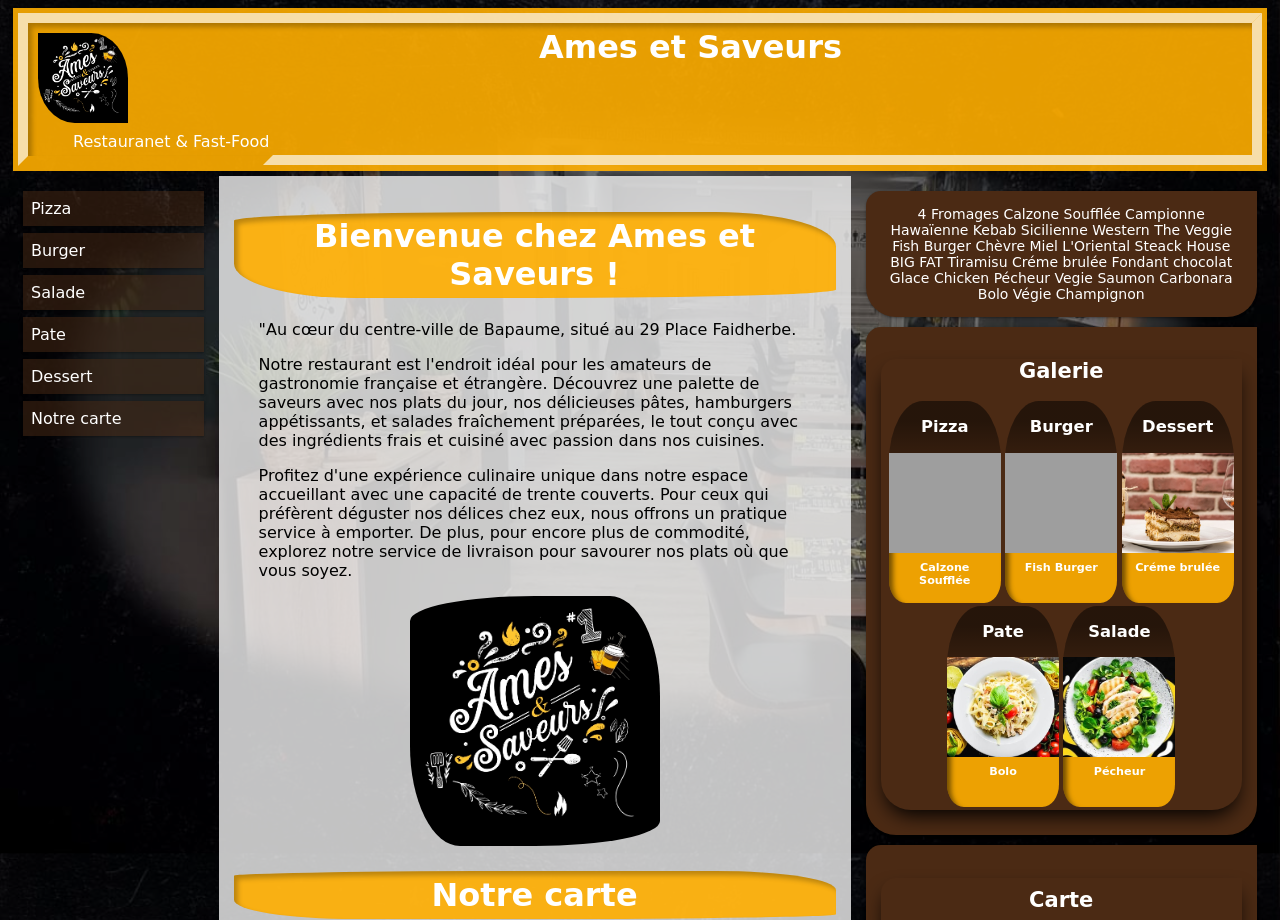
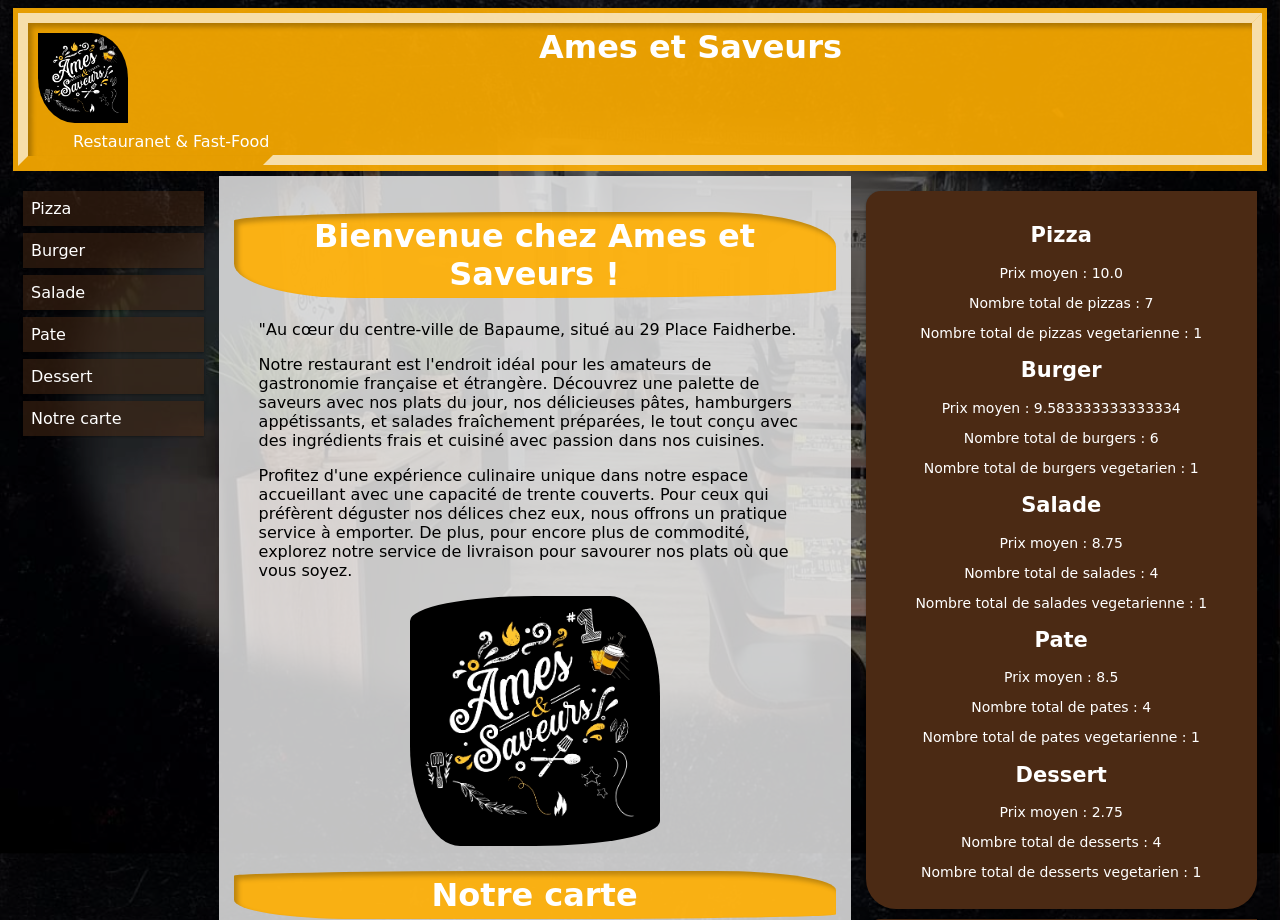
Before and after one commit to Cyberchoc/AmesSaveurs, a Django app: page / in a window 1280 px wide. Shown: the top 920 px of the page. Run offline with Django 4.2, Linux system fonts and the light colour scheme; data comes from the database, SQL or seed files in the repository.

Commit message:
ajoute pandas moyenne nombre filtre

```diff
--- a/main/templates/main/index.html
+++ b/main/templates/main/index.html
@@ -53,9 +53,26 @@
           <div class="aside">
             <div class="slider_all">
               <div class="slide_all">
-                {% for image in images %}
-                  {{ image }}
-                {% endfor %}
+                <h2>Pizza</h2>
+                <p>Prix moyen : {{ prix_moyen_pizzas }}</p>
+                <p>Nombre total de pizzas : {{ nombre_total_pizzas }}</p>
+                <p>Nombre total de pizzas vegetarienne : {{ nombre_vegetarienne_pizzas }}</p>
+                <h2>Burger</h2>
+                <p>Prix moyen : {{ prix_moyen_burger }}</p>
+                <p>Nombre total de burgers : {{ nombre_total_burger }}</p>
+                <p>Nombre total de burgers vegetarien : {{ nombre_vegetarienne_burgers }}</p>
+                <h2>Salade</h2>
+                <p>Prix moyen : {{ prix_moyen_salades }}</p>
+                <p>Nombre total de salades : {{ nombre_total_salades }}</p>
+                <p>Nombre total de salades vegetarienne : {{ nombre_vegetarienne_salades }}</p>
+                <h2>Pate</h2>
+                <p>Prix moyen : {{ prix_moyen_pates }}</p>
+                <p>Nombre total de pates : {{ nombre_total_pates }}</p>
+                <p>Nombre total de pates vegetarienne : {{ nombre_vegetarienne_pates }}</p>
+                <h2>Dessert</h2>
+                <p>Prix moyen : {{ prix_moyen_desserts }}</p>
+                <p>Nombre total de desserts : {{ nombre_total_desserts }}</p>
+                <p>Nombre total de desserts vegetarien : {{ nombre_vegetarienne_desserts }}</p>
               </div>
             </div>
           </div>
--- a/main/views.py
+++ b/main/views.py
@@ -6,6 +6,8 @@ from burger.models import Burger
 from salade.models import Salade
 from dessert.models import Dessert
 from pate.models import Pate
+import pandas as pd
+
 
 # Create your views here.
 
@@ -17,25 +19,116 @@ def index(request):
     desserts = Dessert.objects.all()
     pates = Pate.objects.all()
 
-    all_noms = []
-    for i in pizzas:
-        image = i.nom
-        all_noms.append(image)
+    # Créer un dictionnaire avec les données
+    pizza_data  = {
+        'nom': [pizza.nom for pizza in pizzas],
+        'prix': [pizza.prix for pizza in pizzas],
+        'ingredients': [pizza.ingredients for pizza in pizzas],
+        'pizza_base_tomate': [pizza.pizza_base_tomate for pizza in pizzas],
+        'pizza_base_creme': [pizza.pizza_base_creme for pizza in pizzas],
+        'vegetarienne': [pizza.vegetarienne for pizza in pizzas],
+        'stock': [pizza.stock for pizza in pizzas],
+        'image': [pizza.thumbnail for pizza in pizzas],
+    }
 
-    for i in burgers:
-        image = i.nom
-        all_noms.append(image)
 
-    for i in desserts:
-        image = i.nom
-        all_noms.append(image)
+    burger_data  = {
+        'nom': [burger.nom for burger in burgers],
+        'prix': [burger.prix for burger in burgers],
+        'ingredients': [burger.ingredients for burger in burgers],
+        'vegetarienne': [burger.vegetarienne for burger in burgers],
+        'stock': [burger.stock for burger in burgers],
+        'image': [burger.thumbnail for burger in burgers],
+    }
 
-    for i in salades:
-        image = i.nom
-        all_noms.append(image)
 
-    for i in pates:
-        image = i.nom
-        all_noms.append(image)
+    salade_data = {
+        'nom': [salade.nom for salade in salades],
+        'prix': [salade.prix for salade in salades],
+        'ingredients': [salade.ingredients for salade in salades],
+        'vegetarienne': [salade.vegetarienne for salade in salades],
+        'stock': [salade.stock for salade in salades],
+        'image': [salade.thumbnail for salade in salades],
+    }
 
-    return render(request, 'main/index.html', {'affiches_menus' : affiches_menus, 'pizzas' : pizzas, 'images' : all_noms, 'burgers' : burgers, 'salades' : salades, 'desserts' : desserts, 'pates' : pates})
+
+    dessert_data = {
+        'nom': [dessert.nom for dessert in desserts],
+        'prix': [dessert.prix for dessert in desserts],
+        'ingredients': [dessert.ingredients for dessert in desserts],
+        'vegetarienne': [dessert.vegetarienne for dessert in desserts],
+        'stock': [dessert.stock for dessert in desserts],
+        'image': [dessert.thumbnail for dessert in desserts],
+    }
+
+
+    pate_data = {
+        'nom': [pate.nom for pate in pates],
+        'prix': [pate.prix for pate in pates],
+        'ingredients': [pate.ingredients for pate in pates],
+        'vegetarienne': [pate.vegetarienne for pate in pates],
+        'stock': [pate.stock for pate in pates],
+        'image': [pate.thumbnail for pate in pates],
+    }
+
+    # Créer le DataFrame
+    df_pizza  = pd.DataFrame(pizza_data)
+    df_burger  = pd.DataFrame(burger_data)
+    df_salade  = pd.DataFrame(salade_data)
+    df_dessert  = pd.DataFrame(dessert_data)
+    df_pate  = pd.DataFrame(pate_data)
+
+    # Calcules
+    nombre_total_pizzas = len(df_pizza)
+    prix_moyen_pizzas = df_pizza['prix'].mean()
+
+    nombre_total_burger = len(df_burger)
+    prix_moyen_burger = df_burger['prix'].mean()
+
+    nombre_total_salades = len(df_salade)
+    prix_moyen_salades = df_salade['prix'].mean()
+
+    nombre_total_desserts = len(df_dessert)
+    prix_moyen_desserts = df_dessert['prix'].mean()
+
+    nombre_total_pates = len(df_pate)
+    prix_moyen_pates = df_pate['prix'].mean()
+
+    filtre_vegetarienne_pizzas = (df_pizza['vegetarienne'] == True)
+    nombre_vegetarienne_pizzas = df_pizza.loc[filtre_vegetarienne_pizzas, 'nom'].count()
+
+    filtre_vegetarienne_burgers = (df_burger['vegetarienne'] == True)
+    nombre_vegetarienne_burgers = df_burger.loc[filtre_vegetarienne_burgers, 'nom'].count()
+
+    filtre_vegetarienne_salades = (df_salade['vegetarienne'] == True)
+    nombre_vegetarienne_salades = df_salade.loc[filtre_vegetarienne_salades, 'nom'].count()
+
+    filtre_vegetarienne_desserts = (df_dessert['vegetarienne'] == True)
+    nombre_vegetarienne_desserts = df_dessert.loc[filtre_vegetarienne_desserts, 'nom'].count()
+
+    filtre_vegetarienne_pates = (df_pate['vegetarienne'] == True)
+    nombre_vegetarienne_pates = df_pate.loc[filtre_vegetarienne_pates, 'nom'].count()
+
+
+
+    return render(request, 'main/index.html', {'prix_moyen_pizzas' : prix_moyen_pizzas,
+                                               'nombre_total_pizzas' : nombre_total_pizzas,
+                                               'affiches_menus' : affiches_menus,
+                                                 'pizzas' : pizzas,
+                                                   'burgers' : burgers,
+                                                     'salades' : salades,
+                                                       'desserts' : desserts,
+                                                         'pates' : pates,
+                                               'nombre_total_burger' : nombre_total_burger,
+                                               'prix_moyen_burger' : prix_moyen_burger,
+                                               'nombre_total_salades' : nombre_total_salades,
+                                               'prix_moyen_salades' : prix_moyen_salades,
+                                               'nombre_total_desserts' : nombre_total_desserts,
+                                               'prix_moyen_desserts' : prix_moyen_desserts,
+                                               'nombre_total_pates' : nombre_total_pates,
+                                               'prix_moyen_pates' : prix_moyen_pates,
+                                               'nombre_vegetarienne_pizzas' : nombre_vegetarienne_pizzas,
+                                               'nombre_vegetarienne_burgers' : nombre_vegetarienne_burgers,
+                                               'nombre_vegetarienne_salades' : nombre_vegetarienne_salades,
+                                               'nombre_vegetarienne_desserts' : nombre_vegetarienne_desserts,
+                                               'nombre_vegetarienne_pates' : nombre_vegetarienne_pates})
```
